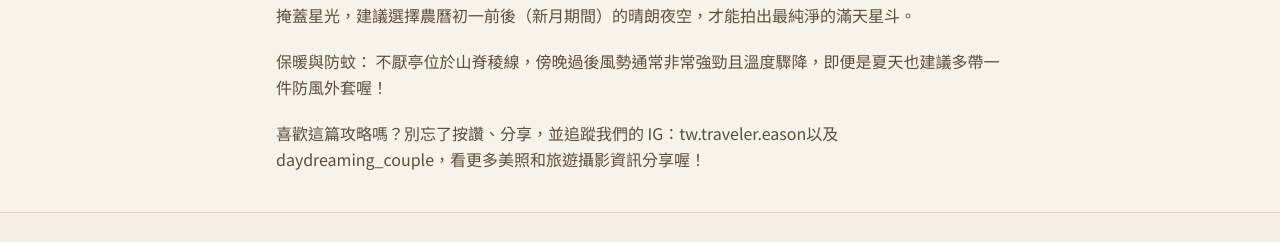
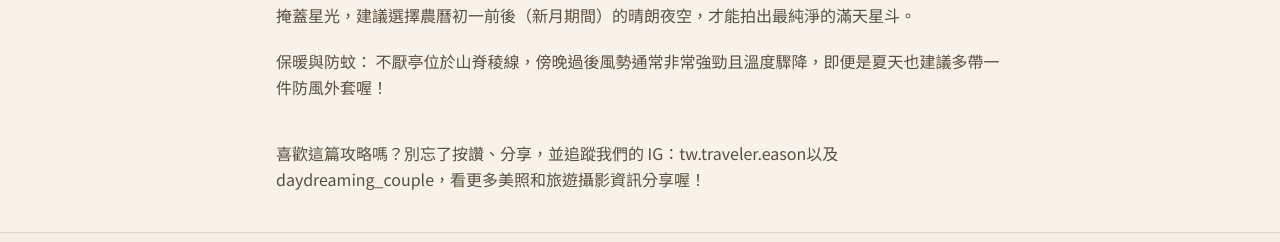
Before and after one commit to kai23024/daydreamingcouple, a Nuxt app: page /article/buyan-pavilion in a window 1280 px wide. Shown: the part 5589-5831 px from the top of the page. Built offline with nearby package versions, Linux system fonts and the light colour scheme; a web font is replaced by a local one.

Commit message:
文章結尾 IG 宣傳語加大間距（全站適用），同步薩克利索伊標題調整
Co-Authored-By: Claude Sonnet 5 <noreply@anthropic.com>

```diff
--- a/app/data/site.ts
+++ b/app/data/site.ts
@@ -703,8 +703,7 @@ export const articles: Article[] = [
       { images: ['/images/sakrisoy/R0003711.jpg'] },
       { images: ['/images/sakrisoy/DSC01390.jpg'] },
       { images: ['/images/sakrisoy/DSC01381.jpg'] },
-      { heading: '📸北極童話與歲月痕跡和在地美食', level: 1 },
-      { heading: '明黃色的北極童話與風乾魚架的歲月痕跡', level: 2 },
+      { heading: '📸明黃色的北極童話與風乾魚架的歲月痕跡', level: 1 },
       "不同於羅弗敦群島常見的紅色木屋，Sakrisøy 以其標誌性的明亮黃色水上小屋聞名。而在Anita's Sjømat附近的木製魚架（Hjell）更是好拍，上面掛著曬乾的大西洋鱈魚，是挪威傳承數百年的歲月痕跡。",
       '順便幫大家科普一個小知識：為什麼羅弗敦大多數木屋是紅色的，而這裡卻是黃色的呢？在過去，紅色顏料是用廉價的魚油與礦物調製而成，供普通漁民使用；而黃色顏料價格較昂貴，象徵著當地經濟條件比較好的商家或家族地位！',
       '白日夢情侶檔拍法：被攝者可以站或坐在黃色小屋前面、將人放在畫面的下三分之一處，拍攝者則使用長焦段把人物、黃色小屋以及後面的雪山及深藍色大海一併壓縮拍入畫面，搶眼的黃首先吸引大家注意，再看到後方巨大冰山，更是有被壯麗山海包圍的避世感。黃色小屋旁的魚架較高，所以可以走到裡面進行拍攝，但是因為有在曬鱈魚，所以難免會聞到魚腥味、介意的人可能就別太靠近唷！',
--- a/app/pages/article/[id].vue
+++ b/app/pages/article/[id].vue
@@ -40,7 +40,12 @@ useHead({ title: `${article.title}｜白日夢情侶檔` })
 
       <div class="mt-8 space-y-5 leading-relaxed text-morandi-700">
         <template v-for="(block, i) in article.body" :key="i">
-          <p v-if="typeof block === 'string'">{{ block }}</p>
+          <p
+            v-if="typeof block === 'string'"
+            :style="i === article.body.length - 1 ? { marginTop: '2.5rem' } : undefined"
+          >
+            {{ block }}
+          </p>
           <p
             v-else-if="'heading' in block"
             class="font-bold text-morandi-900"
```
